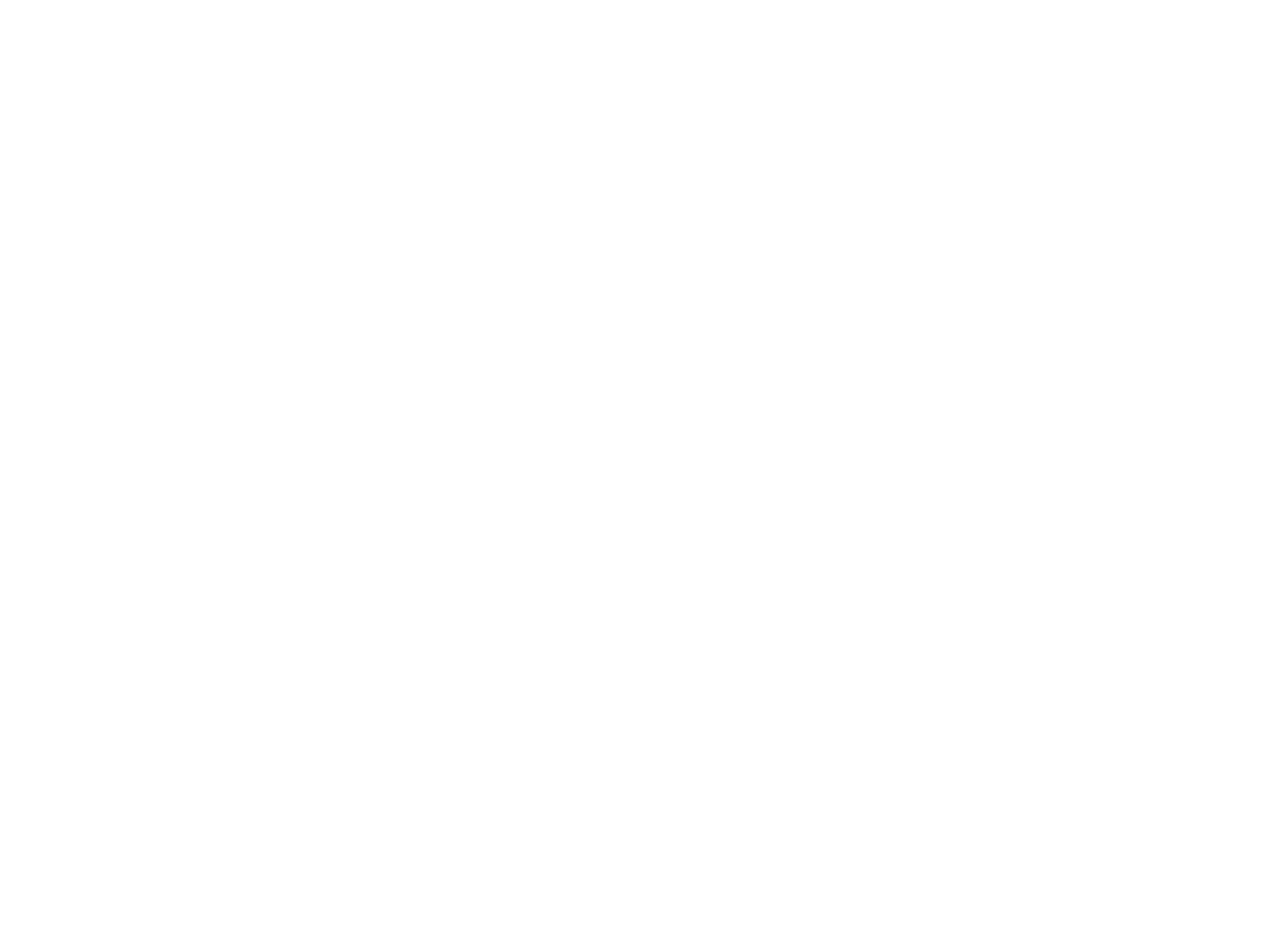
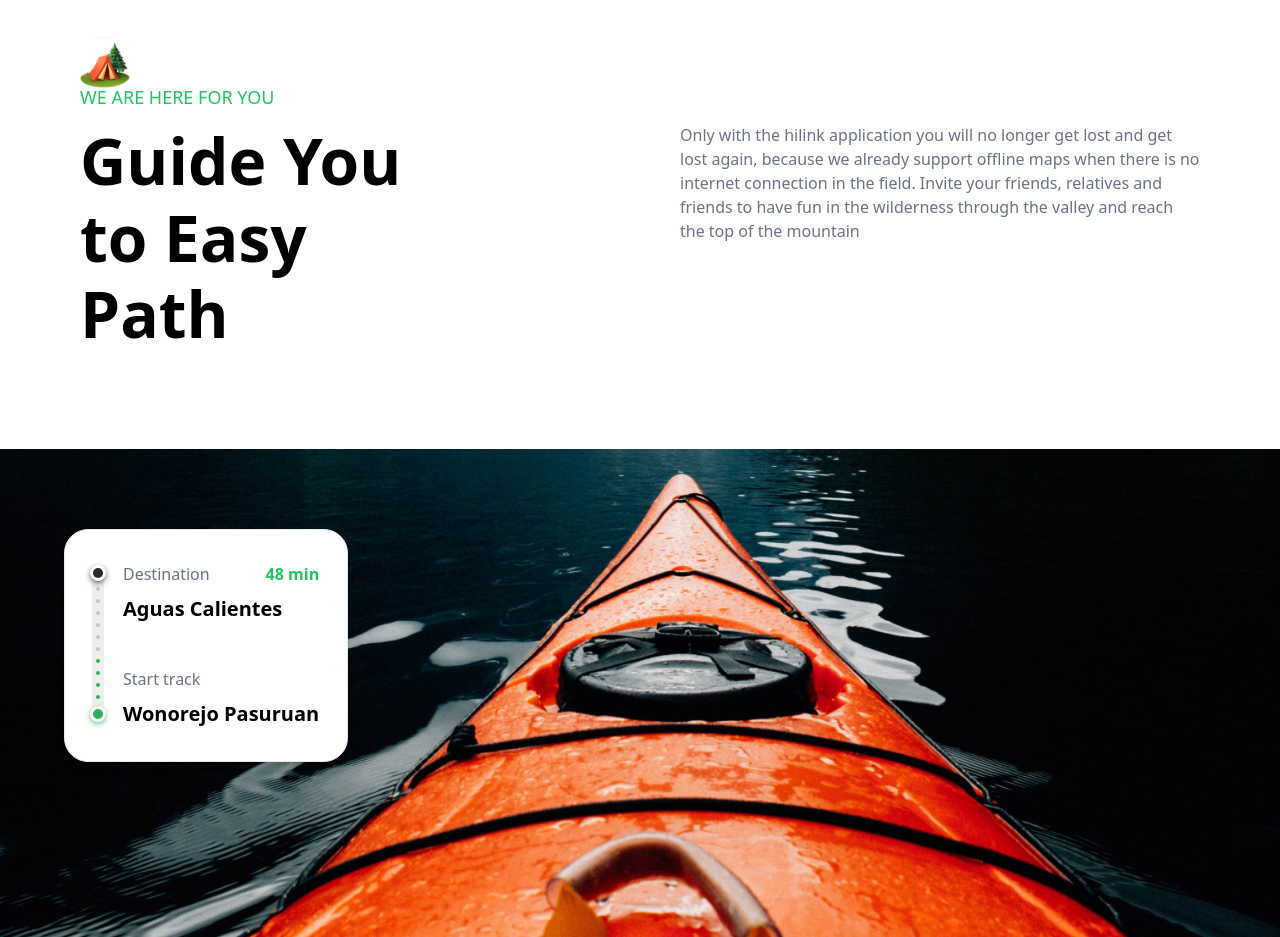
Before and after one commit to GeorgeOprea1/next-destination, a Next.js app in the folder next-destination/: page / in a window 1280 px wide. Shown: the part 1700-2637 px from the top of the page. Before the commit the page ends 1737 px from the top, so only its background shows below. Built offline with nearby package versions, Linux system fonts and the light colour scheme.

Commit message:
finished Guide component

```diff
--- a/next-destination/components/Guide.tsx
+++ b/next-destination/components/Guide.tsx
@@ -2,7 +2,64 @@
 
 const Guide = () => {
   return (
-    <section className="flex flex-col justify-center items-center"></section>
+    <section className="flex flex-col justify-center items-center">
+      <div className=" px-6 lg:px-20 3xl:px-0 mx-auto max-w-[1440px] w-full pb-24">
+        <img src="./camp.svg" alt="camp" width={50} height={50} />
+        <p className="text-[18px] font-[400] -mt-1 mb-3 text-green-500">
+          WE ARE HERE FOR YOU
+        </p>
+        <div className="flex flex-wrap justify-between gap-5 lg:gap-10">
+          <h2 className="text-[40px] font-[700] leading-[120%] lg:text-[64px] xl:max-w-[390px] ">
+            Guide You to Easy Path
+          </h2>
+          <p className="text-[16px] font-[400] text-gray-500 xl:max-w-[520px]">
+            Only with the hilink application you will no longer get lost and get
+            lost again, because we already support offline maps when there is no
+            internet connection in the field. Invite your friends, relatives and
+            friends to have fun in the wilderness through the valley and reach
+            the top of the mountain
+          </p>
+        </div>
+      </div>
+      <div className="flex justify-center items-center mx-auto max-w-[1440px] relative w-full ">
+        <img
+          src="/boat.png"
+          alt="boat"
+          width={1440}
+          height={580}
+          className="w-full object-cover object-center 2xl:rounded-3xl"
+        />
+        <div className="absolute flex bg-white py-8 pl-5 pr-7 gap-3 rounded-3xl border shadow-md md:left-[5%] lg:top-20">
+          <img
+            src="/meter.svg"
+            alt="meter"
+            width={16}
+            height={158}
+            className="h-full w-auto"
+          />
+          <div className="flex items-center justify-between flex-col">
+            <div className="flex w-full flex-col">
+              <div className="flex items-center justify-between w-full">
+                <p className="text-gray-500 text-[16px] font-[400]">
+                  Destination
+                </p>
+                <p className="text-[16px] font-[700] text-green-500">48 min</p>
+              </div>
+              <p className="mt-2 text-[20px] font-[700]">Aguas Calientes</p>
+            </div>
+            <div className="flex w-full flex-col">
+              <p className="text-gray-500 text-[16px] font-[400]">
+                Start track
+              </p>
+
+              <h4 className="mt-2 text-[20px] font-[700] whitespace-nowrap">
+                Wonorejo Pasuruan
+              </h4>
+            </div>
+          </div>
+        </div>
+      </div>
+    </section>
   );
 };
 
```
Also changed, not shown: next-destination/public/boat.png (added), next-destination/public/meter.svg (added).
